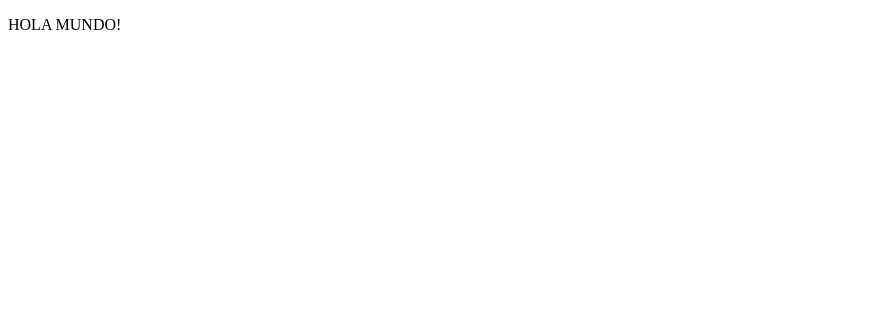
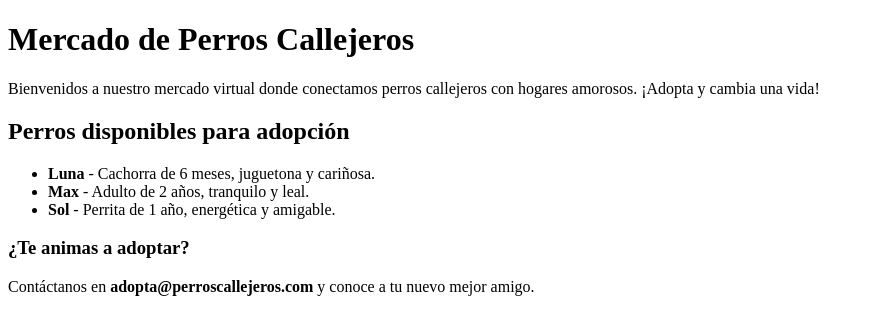
Before and after one commit to fejimenezs/intento2, a plain HTML site: page index.html in a window 1280 px wide. Shown: the whole page, without its empty margins (0-873 px from the left). Drawn offline with Linux system fonts and the light colour scheme.

Commit message:
anexe el html

```diff
--- a/index.html
+++ b/index.html
@@ -1,12 +1,21 @@
 <!DOCTYPE html>
-<html lang="en">
+<html lang="es">
 <head>
     <meta charset="UTF-8">
-    <meta name="viewport" content="width=device-width, initial-scale=1.0">
-    <title>Document</title>
+    <title>Mercado de Perros Callejeros</title>
 </head>
 <body>
-    <p>HOLA MUNDO!</p>
+    <h1>Mercado de Perros Callejeros</h1>
+    <p>Bienvenidos a nuestro mercado virtual donde conectamos perros callejeros con hogares amorosos. ¡Adopta y cambia una vida!</p>
 
+    <h2>Perros disponibles para adopción</h2>
+    <ul>
+        <li><strong>Luna</strong> - Cachorra de 6 meses, juguetona y cariñosa.</li>
+        <li><strong>Max</strong> - Adulto de 2 años, tranquilo y leal.</li>
+        <li><strong>Sol</strong> - Perrita de 1 año, energética y amigable.</li>
+    </ul>
+
+    <h3>¿Te animas a adoptar?</h3>
+    <p>Contáctanos en <strong>adopta@perroscallejeros.com</strong> y conoce a tu nuevo mejor amigo.</p>
 </body>
 </html>
```
